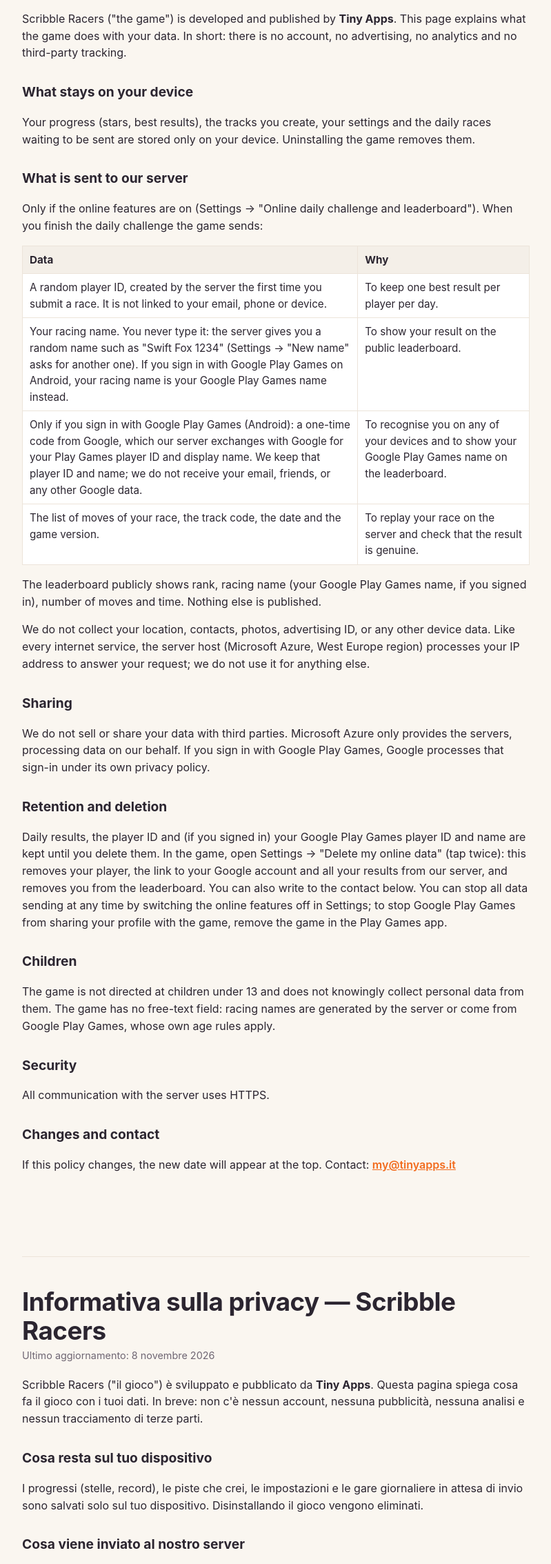
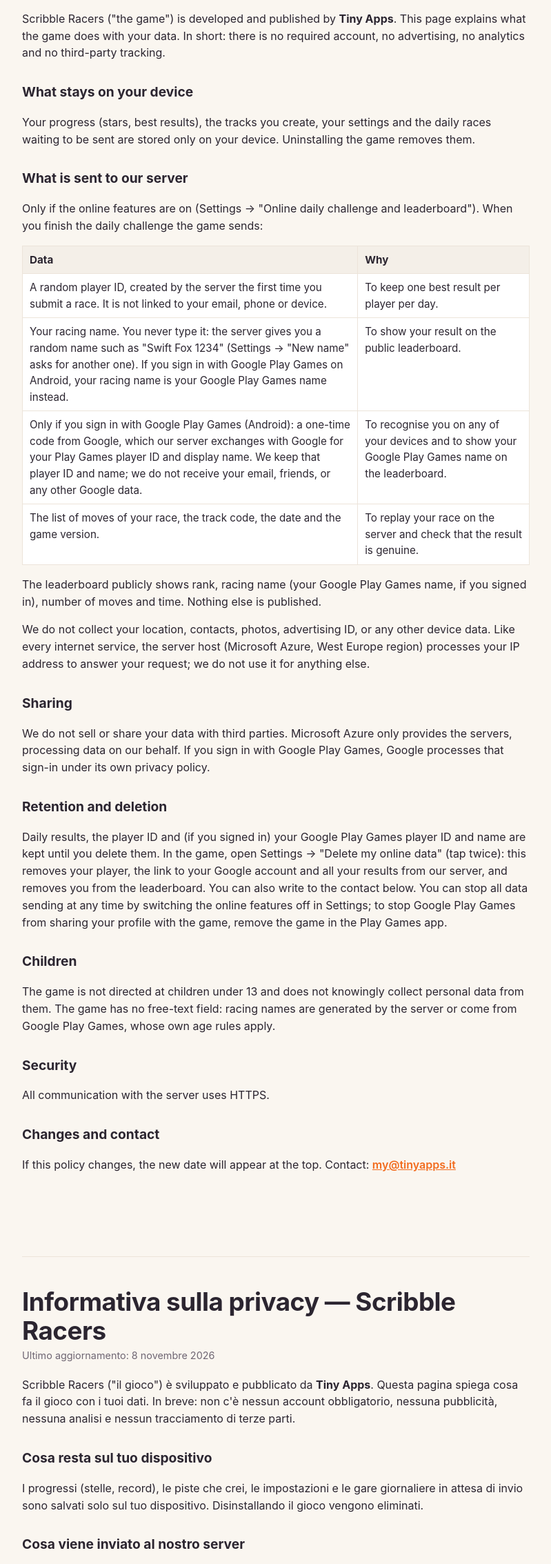
Before and after one commit to andrea-migliaccio/tinyapps, a plain HTML site: page scribble-racers/privacy/index.html in a window 1280 px wide. Shown: the part 257-2524 px from the top of the page at 69% size, without its empty margins (82-881 px from the left). Drawn offline with Linux system fonts and the light colour scheme.

Commit message:
Scribble Racers privacy: clarify that no account is required

```diff
--- a/scribble-racers/privacy/index.html
+++ b/scribble-racers/privacy/index.html
@@ -20,7 +20,7 @@
     <section id="en" lang="en">
       <h1>Privacy Policy — Scribble Racers</h1>
       <p class="date">Last updated: 8 November 2026</p>
-      <p>Scribble Racers ("the game") is developed and published by <strong>Tiny Apps</strong>. This page explains what the game does with your data. In short: there is no account, no advertising, no analytics and no third-party tracking.</p>
+      <p>Scribble Racers ("the game") is developed and published by <strong>Tiny Apps</strong>. This page explains what the game does with your data. In short: there is no required account, no advertising, no analytics and no third-party tracking.</p>
 
       <h2>What stays on your device</h2>
       <p>Your progress (stars, best results), the tracks you create, your settings and the daily races waiting to be sent are stored only on your device. Uninstalling the game removes them.</p>
@@ -58,7 +58,7 @@
     <section id="it" lang="it">
       <h1>Informativa sulla privacy — Scribble Racers</h1>
       <p class="date">Ultimo aggiornamento: 8 novembre 2026</p>
-      <p>Scribble Racers ("il gioco") è sviluppato e pubblicato da <strong>Tiny Apps</strong>. Questa pagina spiega cosa fa il gioco con i tuoi dati. In breve: non c'è nessun account, nessuna pubblicità, nessuna analisi e nessun tracciamento di terze parti.</p>
+      <p>Scribble Racers ("il gioco") è sviluppato e pubblicato da <strong>Tiny Apps</strong>. Questa pagina spiega cosa fa il gioco con i tuoi dati. In breve: non c'è nessun account obbligatorio, nessuna pubblicità, nessuna analisi e nessun tracciamento di terze parti.</p>
 
       <h2>Cosa resta sul tuo dispositivo</h2>
       <p>I progressi (stelle, record), le piste che crei, le impostazioni e le gare giornaliere in attesa di invio sono salvati solo sul tuo dispositivo. Disinstallando il gioco vengono eliminati.</p>
```
